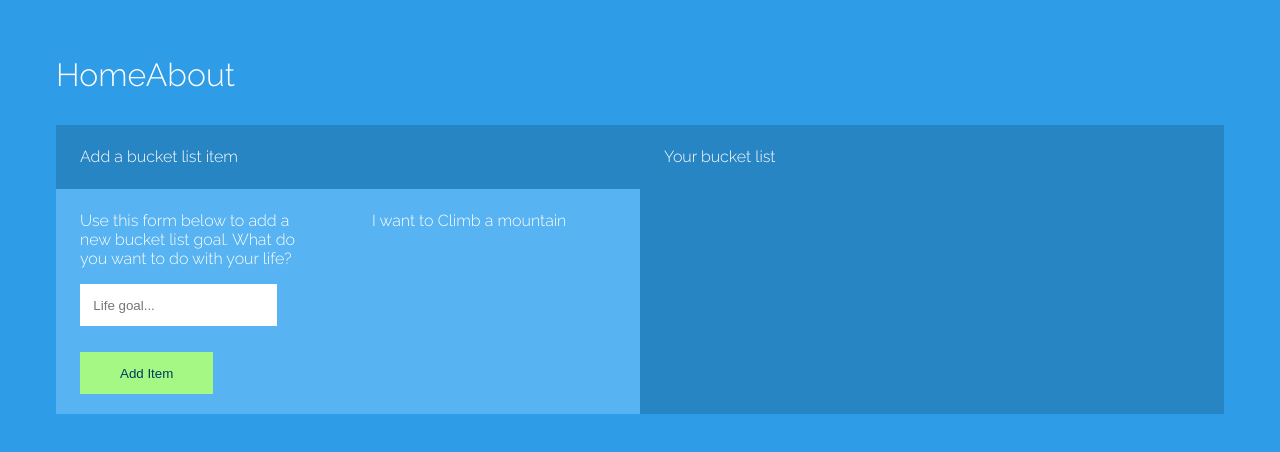
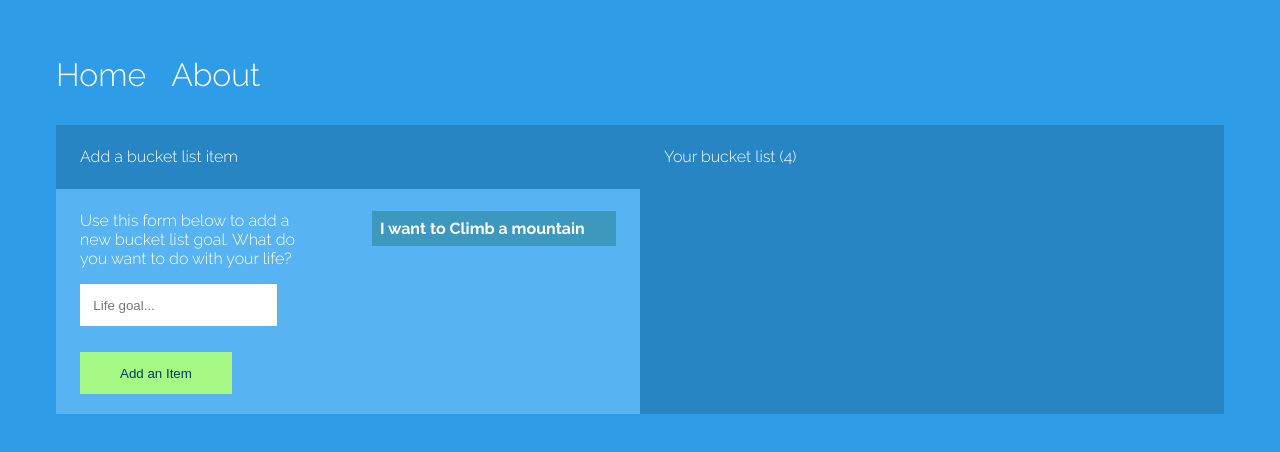
Before and after one commit to iamclement1/ng5, an Angular app: page / in a window 1280 px wide. Shown: the top 452 px of the page. Built offline with nearby package versions, Linux system fonts and the light colour scheme.

Commit message:
added interpolation and binding

```diff
--- a/src/app/app.component.html
+++ b/src/app/app.component.html
@@ -1,6 +1,8 @@
 <ul>
   <li>
     <a routerLink="">Home</a>
+  </li>
+  <li>
     <a routerLink="about">About</a>
   </li>
 </ul>
--- a/src/app/home/home.component.html
+++ b/src/app/home/home.component.html
@@ -3,7 +3,7 @@
         <p>Add a bucket list item</p>
     </div>
     <div class="col">
-        <p>Your bucket list</p>
+        <p>Your bucket list ({{ itemCount }})</p>
     </div>
     <div class="container color-light">
         <div class="col">
@@ -11,7 +11,7 @@
 
             <form action="">
                 <input type="text" class="txt" name="item" placeholder="Life goal...">
-                <input type="button" class="btn" value="Add Item">
+                <input type="button" class="btn" value="{{ btnText }}">
             </form>
         </div>
 
--- a/src/app/home/home.component.scss
+++ b/src/app/home/home.component.scss
@@ -31,3 +31,10 @@ input.btn {
     margin-bottom: 1em;
     cursor: pointer;
 }
+
+.life-container {
+    background: #3c98bd;
+    padding: .5em;
+    font-weight: bold;
+    cursor: pointer;
+}
--- a/src/app/home/home.component.ts
+++ b/src/app/home/home.component.ts
@@ -7,6 +7,12 @@ import { Component, OnInit } from '@angular/core';
 })
 export class HomeComponent implements OnInit {
 
+  // interpolation
+  itemCount: number = 4;
+
+  // single way data binding
+  btnText: string = 'Add an Item'
+
   constructor() { }
 
   ngOnInit(): void {
```
